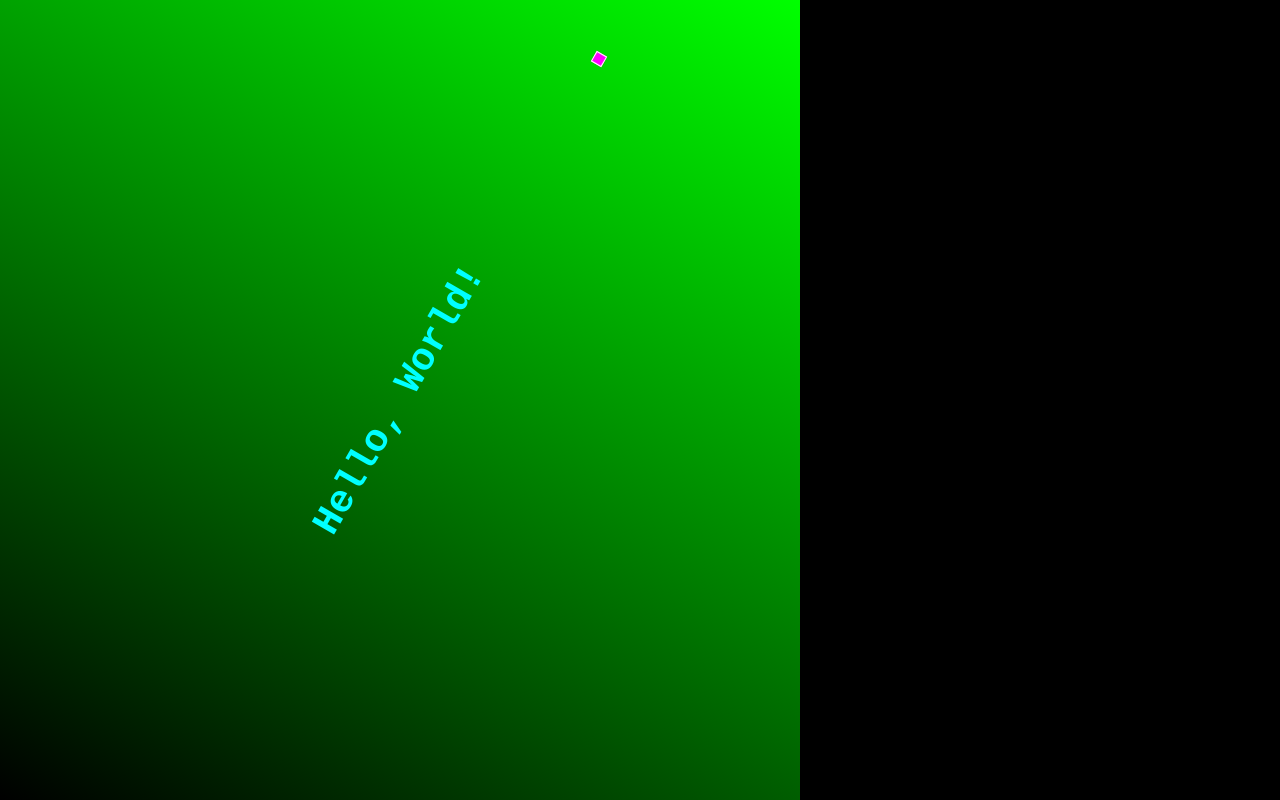
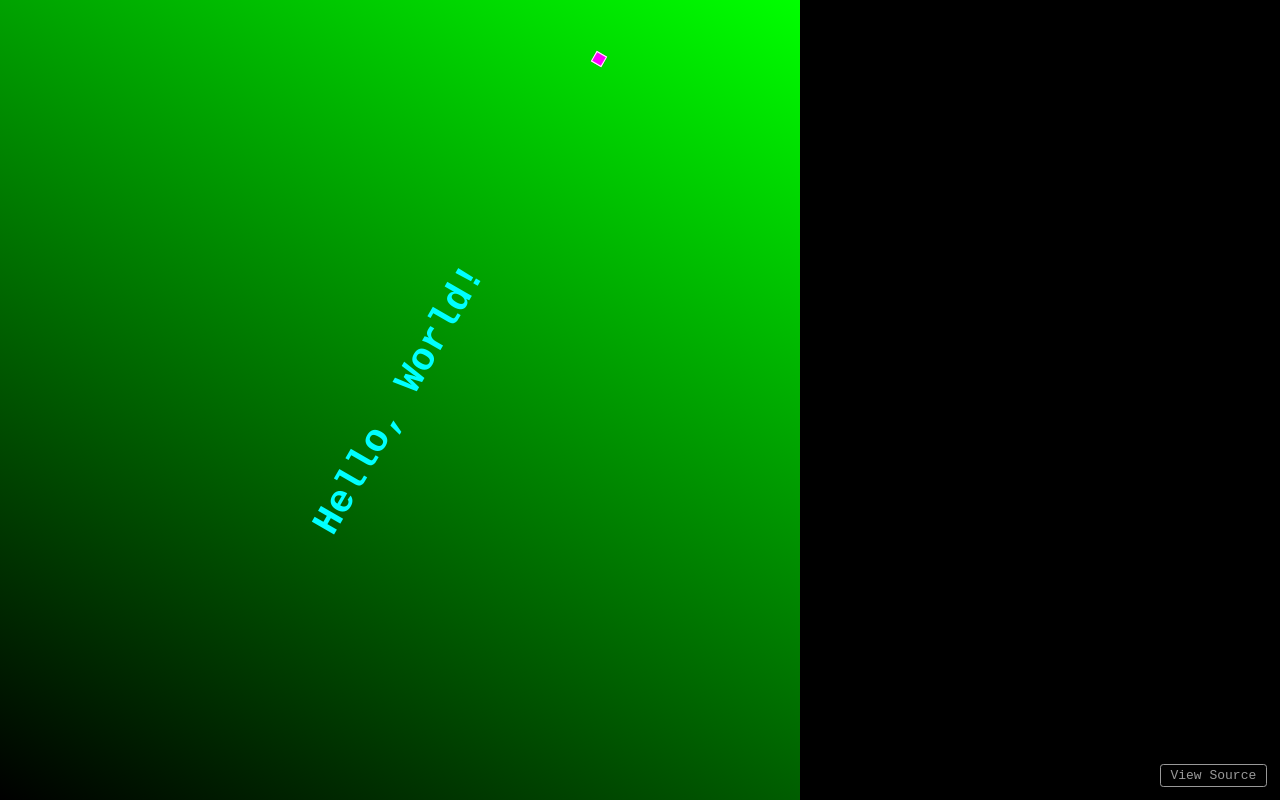
Before and after one commit to doppler/circle, a React (Create React App) app: page / in a window 1280 px wide. Built offline with nearby package versions, Linux system fonts and the light colour scheme.

Commit message:
add view source link

```diff
--- a/src/App.js
+++ b/src/App.js
@@ -82,6 +82,7 @@ const App = () => {
         <dt>state</dt>
         <dd>{JSON.stringify({ angle, coords, params }, null, 2)}</dd>
       </dl>
+      <ViewSourceLink />
     </div>
   );
 };
@@ -97,3 +98,13 @@ const Slider = ({ angle, handleAngleSliderChange }) => (
     onChange={handleAngleSliderChange}
   />
 );
+
+const ViewSourceLink = () => (
+  <a
+    href="https://github.com/doppler/circle/blob/master/src/App.js"
+    rel="noopener noreferrer"
+    target="_blank"
+  >
+    View Source
+  </a>
+);
--- a/src/App.scss
+++ b/src/App.scss
@@ -32,3 +32,18 @@ input[type="range"] {
 dd {
   white-space: pre;
 }
+a {
+  position: absolute;
+  bottom: 1em;
+  right: 1em;
+  text-decoration: none;
+  color: #999;
+  border: 1px solid #999;
+  padding: 0.25em 0.75em 0.25em 0.75em;
+  border-radius: 0.25em;
+}
+a:hover {
+  background-color: #036;
+  color: white;
+  box-shadow: 0px 0px 5px #08f;
+}
```
